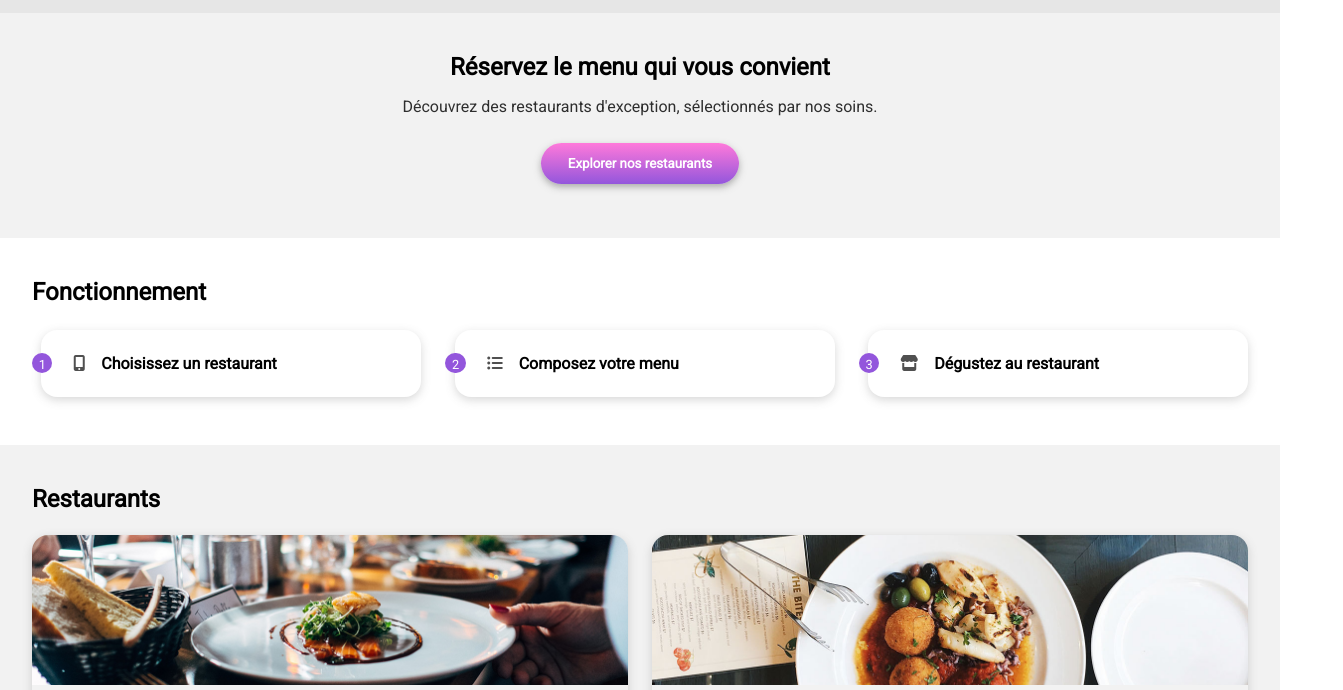
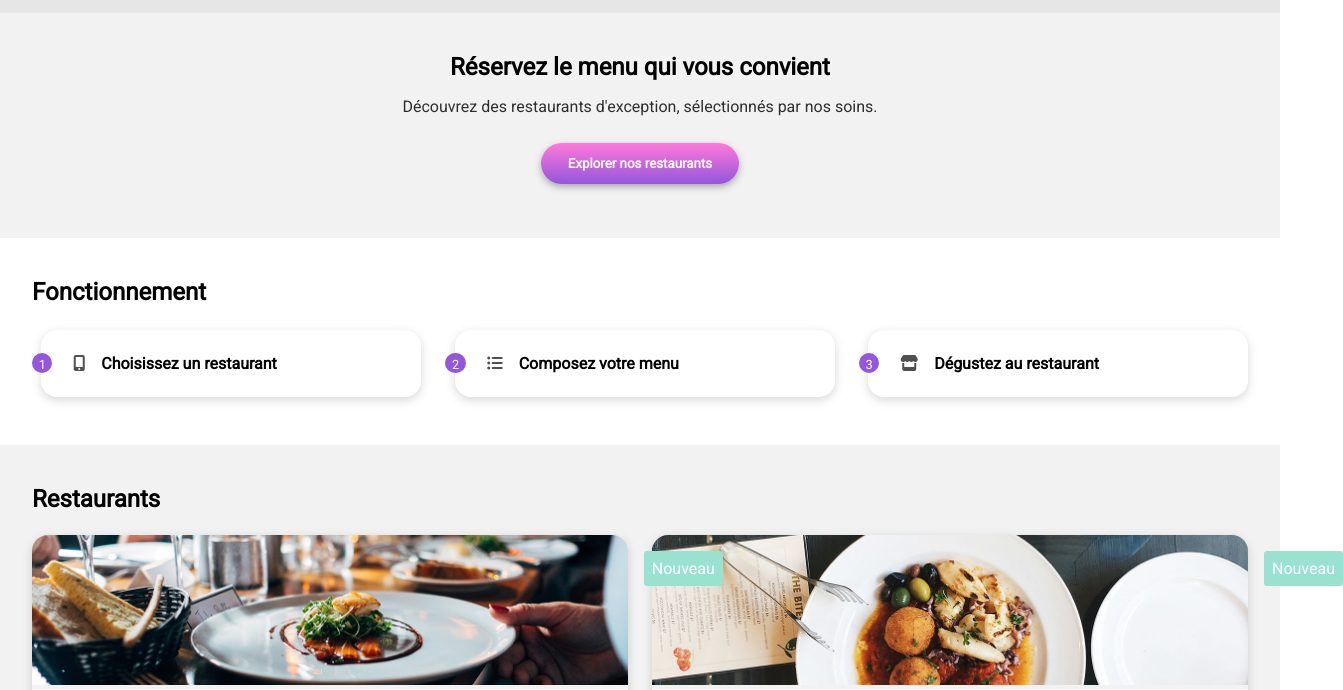
Before and after one commit to Flore-06/HervyFlore_3_05102021, a website: page index.html in a window 1280 px wide. Shown: the part 96-786 px from the top of the page, 1343 px wide, since content can reach past the window. Drawn offline with Linux system fonts and the light colour scheme; a web font is replaced by a local one.

Commit message:
effet hover etapes fonctionnement et placement rectangle nouveau

```diff
--- a/styles.css
+++ b/styles.css
@@ -202,6 +202,14 @@ input[type="search"]::-webkit-search-results-decoration {
     font-weight: 900;
 }
 
+.consigne:hover {
+    background-color: rgba(147, 86, 220, .2) ;
+}
+
+.consigne:hover> .consigne i {
+    color: rgb(147, 86, 220);
+}
+
 .restaurants-prev {
     margin-top: 1em;
     display: flex;
@@ -219,6 +227,18 @@ input[type="search"]::-webkit-search-results-decoration {
     width: 100%;
     object-fit: cover;
     border-radius: 1em 1em 0 0;
+}
+
+.restaurants strong{
+    font-family: 'Roboto', sans-serif;
+    font-weight: 400;
+    margin: 0;
+    color:white;
+    background-color: #99E2D0;
+    padding:.5em;
+    border-radius: .2em;
+    margin: 1em;
+    position: absolute;
 }
 
 .restaurants .description {
```
